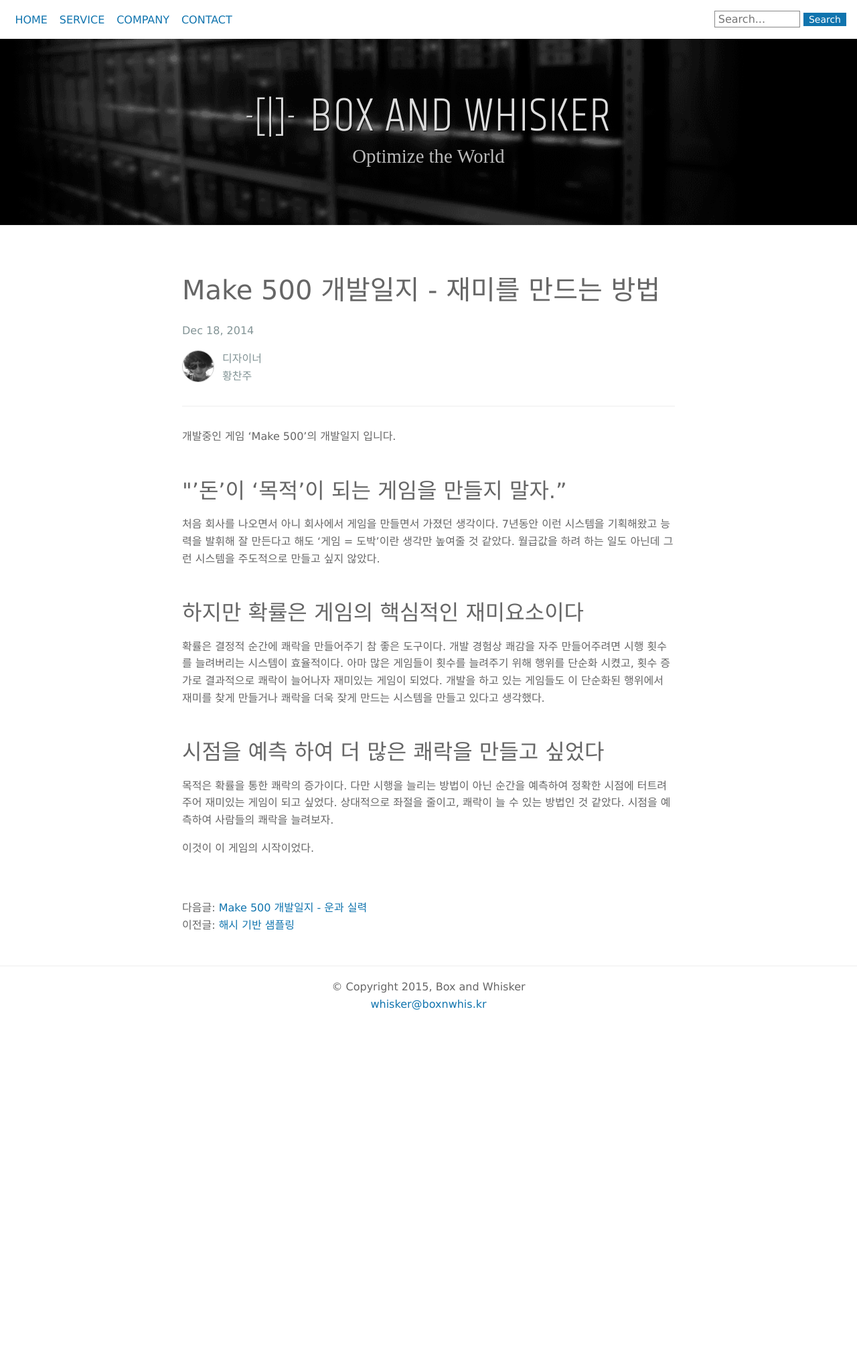
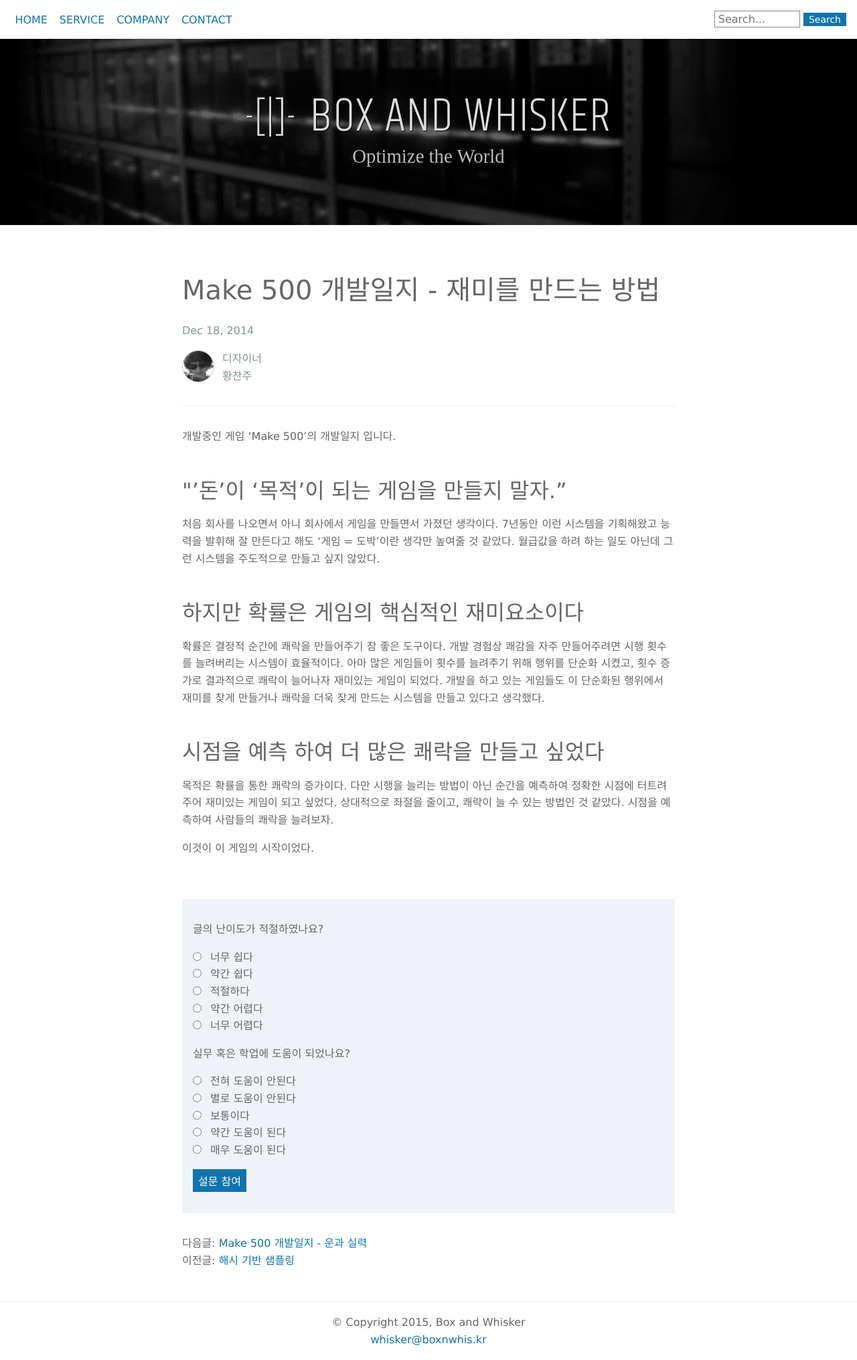
Before and after one commit to boxnwhiskr/boxnwhiskr.github.io, a Jekyll site: the page built from _posts/2014-12-18-make500_log_1.markdown, in a window 1280 px wide. Shown: the whole page at 67% size. Built offline with Jekyll 4.4.1, drawn with Linux system fonts in a browser that asks for light colours; nearby versions of some CDN libraries; some web fonts are replaced; before the commit the page ends 1530 px from its top, so only the background shows below that.

Commit message:
Add poll

```diff
--- a/_layouts/post.html
+++ b/_layouts/post.html
@@ -64,6 +64,107 @@ document.addEventListener("DOMContentLoaded", function(e) {
         <div class="fb-like" data-href="{{ page.url }}" data-layout="standard" data-action="like" data-show-faces="true" data-share="true"></div>
     </div>
 
+    <form class="poll">
+        <ul>
+            <li>
+                <p class="question difficulty">글의 난이도가 적절하였나요?</p>
+                <ol class="rating">
+                    <li>
+                        <label>
+                            <input type="radio" name="difficulty" value="1">
+                            <span>너무 쉽다</span>
+                        </label>
+                    </li>
+                    <li>
+                        <label>
+                            <input type="radio" name="difficulty" value="2">
+                            <span>약간 쉽다</span>
+                        </label>
+                    </li>
+                    <li>
+                        <label>
+                            <input type="radio" name="difficulty" value="3">
+                            <span>적절하다</span>
+                        </label>
+                    </li>
+                    <li>
+                        <label>
+                            <input type="radio" name="difficulty" value="4">
+                            <span>약간 어렵다</span>
+                        </label>
+                    </li>
+                    <li>
+                        <label>
+                            <input type="radio" name="difficulty" value="5">
+                            <span>너무 어렵다</span>
+                        </label>
+                    </li>
+                </ol>
+            </li>
+            <li>
+                <p class="question helpful">실무 혹은 학업에 도움이 되었나요?</p>
+                <ol class="rating">
+                    <li>
+                        <label>
+                            <input type="radio" name="helpful" value="1">
+                            <span>전혀 도움이 안된다</span>
+                        </label>
+                    </li>
+                    <li>
+                        <label>
+                            <input type="radio" name="helpful" value="2">
+                            <span>별로 도움이 안된다</span>
+                        </label>
+                    </li>
+                    <li>
+                        <label>
+                            <input type="radio" name="helpful" value="3">
+                            <span>보통이다</span>
+                        </label>
+                    </li>
+                    <li>
+                        <label>
+                            <input type="radio" name="helpful" value="4">
+                            <span>약간 도움이 된다</span>
+                        </label>
+                    </li>
+                    <li>
+                        <label>
+                            <input type="radio" name="helpful" value="5">
+                            <span>매우 도움이 된다</span>
+                        </label>
+                    </li>
+                </ol>
+            </li>
+        </ul>
+
+        <input type="submit" value="설문 참여">
+    </form>
+    <script>
+    document.addEventListener("DOMContentLoaded", function() {
+        var form = document.querySelector('form.poll');
+        form.addEventListener('submit', function(e) {
+            e.preventDefault();
+
+            var difficulty = form.difficulty.value || '';
+            var helpful = form.helpful.value || '';
+            if(difficulty === '' || helpful === '') return false;
+
+            var difficultyValue = 5 - Math.abs(3 - difficulty) * 2;
+            var helpfulValue = +helpful;
+
+            var submitButton = document.querySelector('form.poll input[type="submit"]');
+            submitButton.disabled = true;
+            submitButton.value = '감사합니다';
+            submitButton.setAttribute('class', 'closed');
+
+            ga('send', 'event', 'poll', 'difficulty', difficulty, difficultyValue);
+            ga('send', 'event', 'poll', 'helpful', helpful, helpfulValue);
+            return false;
+        });
+    });
+    </script>
+
     <nav>
         <ol>
             {% if page.next.url %}
--- a/css/main.scss
+++ b/css/main.scss
@@ -259,6 +259,44 @@ body > .post {
     margin: 2em 0;
   }
 
+  .poll {
+    margin: 1em 0;
+    padding: 1em;
+    background-color: $code-bg-col;
+
+    & > ul {
+      list-style-type: none;
+      padding: 0;
+      margin: 0 0 1em 0;
+    }
+
+    .rating {
+      list-style-type: none;
+      padding: 0;
+      margin: 0;
+    }
+
+    .rating li {
+      cursor: pointer;
+    }
+
+    input[type="radio"] {
+      margin-right: 0.5em;
+    }
+
+    input[type="submit"] {
+      background-color: $point-col;
+      color: white;
+      border-width: 0;
+      padding: 5px 0.5em;
+      margin-bottom: 1em;
+
+      &.closed {
+        background-color: #999;
+      }
+    }
+  }
+
   nav > ol {
     margin: 2rem 0 0 0;
     padding-left: 0;
@@ -397,12 +435,9 @@ body > .connect {
   }
 
   body > nav {
-    padding-left: 5px;
-    padding-right: 5px;
-
     a {
-      padding-left: 3px;
-      padding-right: 3px;
+      padding-left: 4px;
+      padding-right: 4px;
     }
 
     li.search {
```
